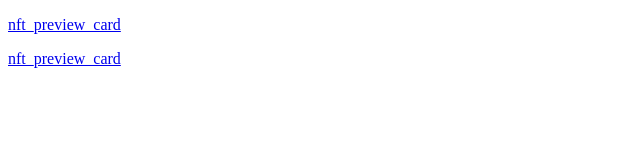
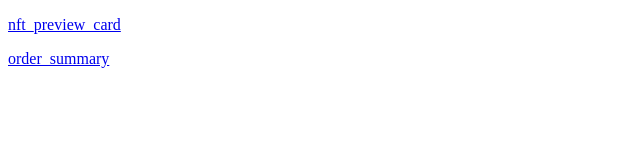
Before and after one commit to quantumoctocat/academlo, a plain HTML site: page index.html in a window 1280 px wide. Shown: the full height of the page, 0-640 px from the left. Drawn offline with Linux system fonts and the light colour scheme.

```diff
--- a/index.html
+++ b/index.html
@@ -9,7 +9,7 @@
 <body>
     <div>
         <p><a href="./nft_preview_card/index.html">nft_preview_card</a></p>
-        <p><a href="./order_summary/">nft_preview_card</a></p>
+        <p><a href="./order_summary/">order_summary</a></p>
     </div>
 </body>
 </html>
```
